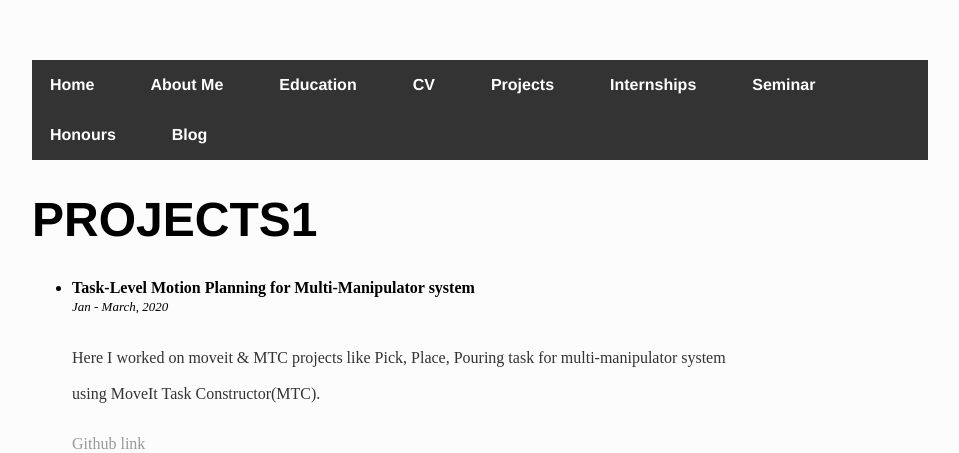
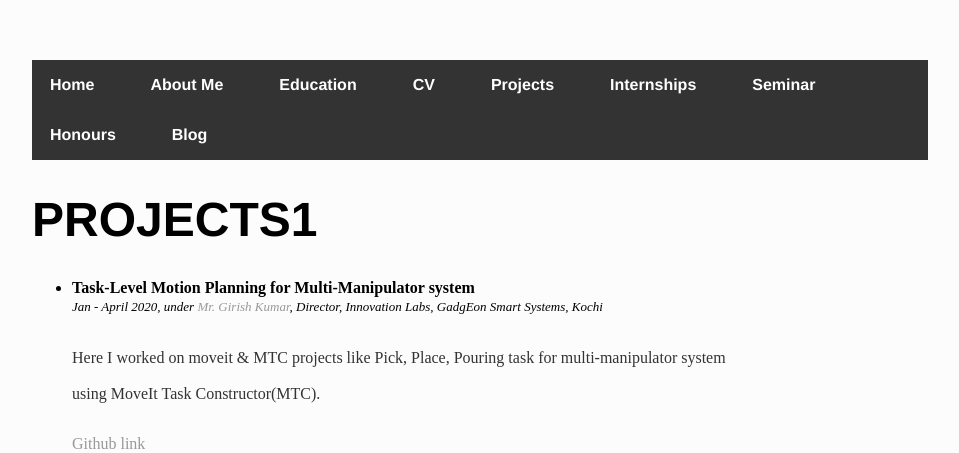
Before and after one commit to iamrajee/iamrajee.github.io, a Jekyll site: the page built from projects/index.html, in a window 1280 px wide and 1400 px high, cut to the strip 0-453 px from the top of the window. Shown: the whole strip, without its empty margins (160-1119 px from the left). Built offline with Jekyll 4.4.1, drawn with Linux system fonts in a browser that asks for light colours; some of the changed text lies outside the part shown.

Commit message:
Update index.html

```diff
--- a/projects/index.html
+++ b/projects/index.html
@@ -14,13 +14,28 @@
 				<li>
 					<b>Task-Level Motion Planning for Multi-Manipulator system</b>
 				</li>
-				<font size="2"><em>Jan - March, 2020</em></font>
+				<font size="2"><em>Jan - April 2020,  under <a href="https://www.linkedin.com/in/girish-kumar-578aa942/">Mr. Girish Kumar</a>, Director, Innovation Labs, GadgEon Smart Systems, Kochi</em></font>
 				<p><font size="3">Here I worked on moveit & MTC projects like Pick, Place, Pouring task for multi-manipulator system using MoveIt Task Constructor(MTC).</font></p>
 				<a href="https://github.com/iamrajee/ws_moveit#moveit_task_constructor">Github link</a>
 			</div>
 			<iframe width="410" height="240" src="https://www.youtube.com/embed/tS2U0AX3r_M" frameborder="0" allowfullscreen ng-show="showvideo" HSPACE="20" VSPACE="10"></iframe>
 			<iframe width="410" height="240" src="https://www.youtube.com/embed/HkXDuInQQy8" frameborder="0" allowfullscreen ng-show="showvideo" HSPACE="20" VSPACE="10"></iframe>
 			<iframe width="410" height="240" src="https://www.youtube.com/embed/dJGhGlToSk8" frameborder="0" allowfullscreen ng-show="showvideo" HSPACE="20" VSPACE="10"></iframe>
+		</div>
+		<br/><hr/><br/>
+
+
+
+
+		<div class="project">
+			<div class="project_text">
+			<li>
+				<b>Velodyne VLP16 Data</b>
+			</li>
+			<font size="2"><em>Jan - April 2020,  under <a href="https://www.linkedin.com/in/girish-kumar-578aa942/">Mr. Girish Kumar</a>, Director, Innovation Labs, GadgEon Smart Systems, Kochi</em></font>
+			<p><font size="3">Path planning to fly two drones in a synchronized manner, maintaining same altitude and attitude., for Smart India Hackerthon 2019. </font></p>
+			</div>
+			<iframe style='width: 100%' height="720" src="https://www.youtube.com/embed/2ATdtbVNyMo" frameborder="0" allowfullscreen ng-show="showvideo" HSPACE="30" VSPACE="10"></iframe>
 		</div>
 		<br/><hr/><br/>
 
```
